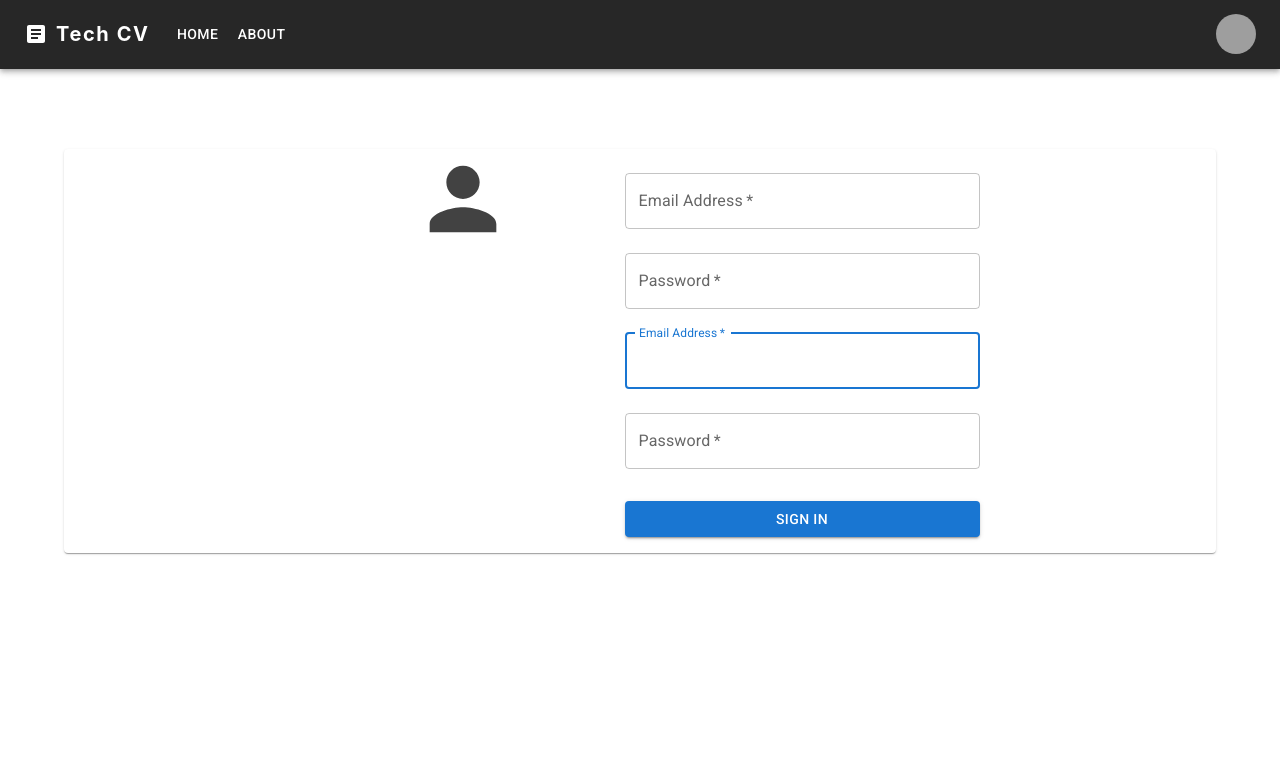
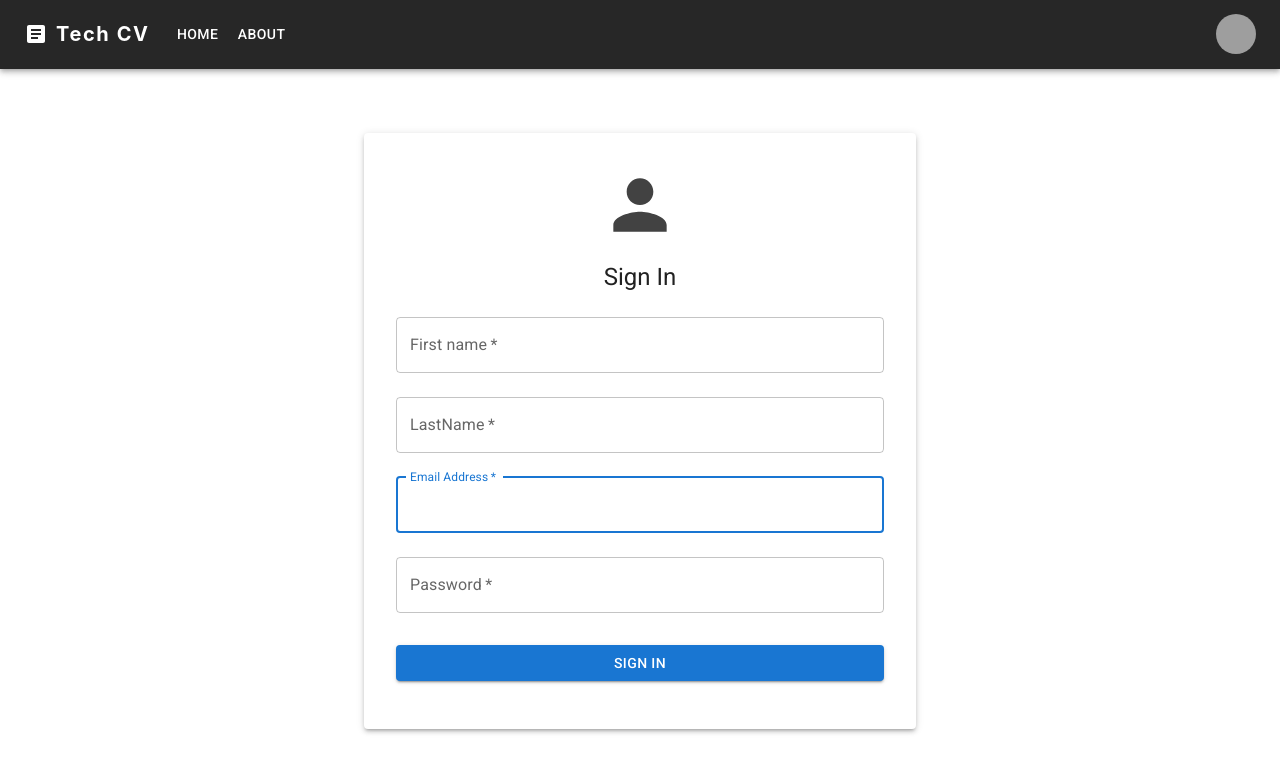
Before and after one commit to devanshkansagra/Resume-Builder, a React (Create React App) app: page /edit in a window 1280 px wide. Shown: the top 772 px of the page. Built offline with nearby package versions, Linux system fonts and the light colour scheme; grey boxes are pictures that could not be loaded.

Commit message:
Implemented Edit profile page

```diff
--- a/src/Components/EditProfile/Edit.jsx
+++ b/src/Components/EditProfile/Edit.jsx
@@ -1,36 +1,59 @@
-import React from 'react'
-import styles from './edit.module.css'
+import React from 'react';
 import PersonIcon from '@mui/icons-material/Person';
-import { Box, Container, Paper } from '@mui/material';
+import { Box, Container, Paper, Typography } from '@mui/material';
 import TextField from '@mui/material/TextField';
 import Button from '@mui/material/Button';
+import axios from 'axios';
+import { useNavigate } from 'react-router-dom';
 
 function Edit() {
 
-    const handleInputs = () => {
+    const [details, setDetails] = React.useState({
+        firstName: "",
+        lastName: "",
+        email: "",
+        password: "",
+    });
 
+    const navigate = useNavigate();
+    const handleInputs = (e) => {
+        setDetails({...details, [e.target.name]:e.target.value});
     }
 
-    const handleSubmit = () => {
+    const handleSubmit = async (event) => {
+        event.preventDefault();
+        try {
+            const data = await axios.post('/users/edit', details);
+            if(data.status === 200) {
+                window.alert('Data updated successfully');
+                navigate('/profile');
+            }
+            else {
+                window.alert('Details is unable to update');
+            }
+        }
+        catch (error) {
+            window.alert('Server error');
+        }
+    }
 
-    }
     return (
-        <Container>
-            <Paper>
-                <div className={`${styles.flex} ${styles.justifyCenter} ${styles.mt5}`}>
-                    <div className={`${styles.mx7}`}>
-                        <PersonIcon sx={{ fontSize: 100, color: '#424242' }} />
-                    </div>
-                    <div className="right">
-                        <Box component="form" onSubmit={handleSubmit} noValidate sx={{ mt: 1, width: 355 }}>
+        <Container maxWidth="sm" sx={{ mt: 8 }}>
+            <Paper elevation={3} sx={{ p: 4 }}>
+                <Box display="flex" flexDirection="column" alignItems="center">
+                    <PersonIcon sx={{ fontSize: 80, color: '#424242', mb: 2 }} />
+                    <Typography component="h1" variant="h5">
+                        Sign In
+                    </Typography>
+                    <Box component="form" onSubmit={handleSubmit} noValidate sx={{ mt: 1 }}>
                         <TextField
                             margin="normal"
                             required
                             fullWidth
-                                id="email"
-                                label="Email Address"
-                                name="email"
-                                autoComplete="email"
+                            id="fname"
+                            label="First name"
+                            name="firstName"
+                            autoComplete="fname"
                             autoFocus
                             onChange={handleInputs}
                         />
@@ -38,11 +61,11 @@ function Edit() {
                             margin="normal"
                             required
                             fullWidth
-                                name="password"
-                                label="Password"
-                                type="password"
-                                id="password"
-                                autoComplete="current-password"
+                            name="lastName"
+                            label="LastName"
+                            type="text"
+                            id="lname"
+                            autoComplete="lname"
                             onChange={handleInputs}
                         />
                         <TextField
@@ -77,11 +100,10 @@ function Edit() {
                             Sign In
                         </Button>
                     </Box>
-                    </div>
-                </div>
+                </Box>
             </Paper>
         </Container>
     )
 }
 
-export default Edit
+export default Edit;
--- a/src/Components/EditProfile/edit.module.css
+++ b/src/Components/EditProfile/edit.module.css
@@ -1,3 +1,4 @@
+/* edit.module.css */
 .flex {
     display: flex;
 }
@@ -7,36 +8,10 @@
 }
 
 .mt5 {
-    margin-top: 5rem;
-}
-
-.fontMedium {
-    font-size: large;
-}
-
-.p4 {
-    padding: 1rem;
-}
-
-.btnPrimary {
-    background-color: #1565c0;
-    color: white;
-    border: none;
-    padding: 0.5rem 0.5rem;
-    cursor: pointer;
-    text-decoration: none;
-    box-shadow: 5px 5px 5px rgba(0, 0, 0, 0.1);
-    border-radius: 4px;
-}
-
-.p3 {
-    padding: 0.5rem;
-}
-
-.mb3 {
-    margin-bottom: 3rem;
+    margin-top: 40px; /* Adjust according to your design */
 }
 
 .mx7 {
-    margin: 0 7rem;
+    margin-left: 56px; /* Adjust according to your design */
+    margin-right: 56px; /* Adjust according to your design */
 }
```
Lines whose indentation alone changed are shown as unchanged.
